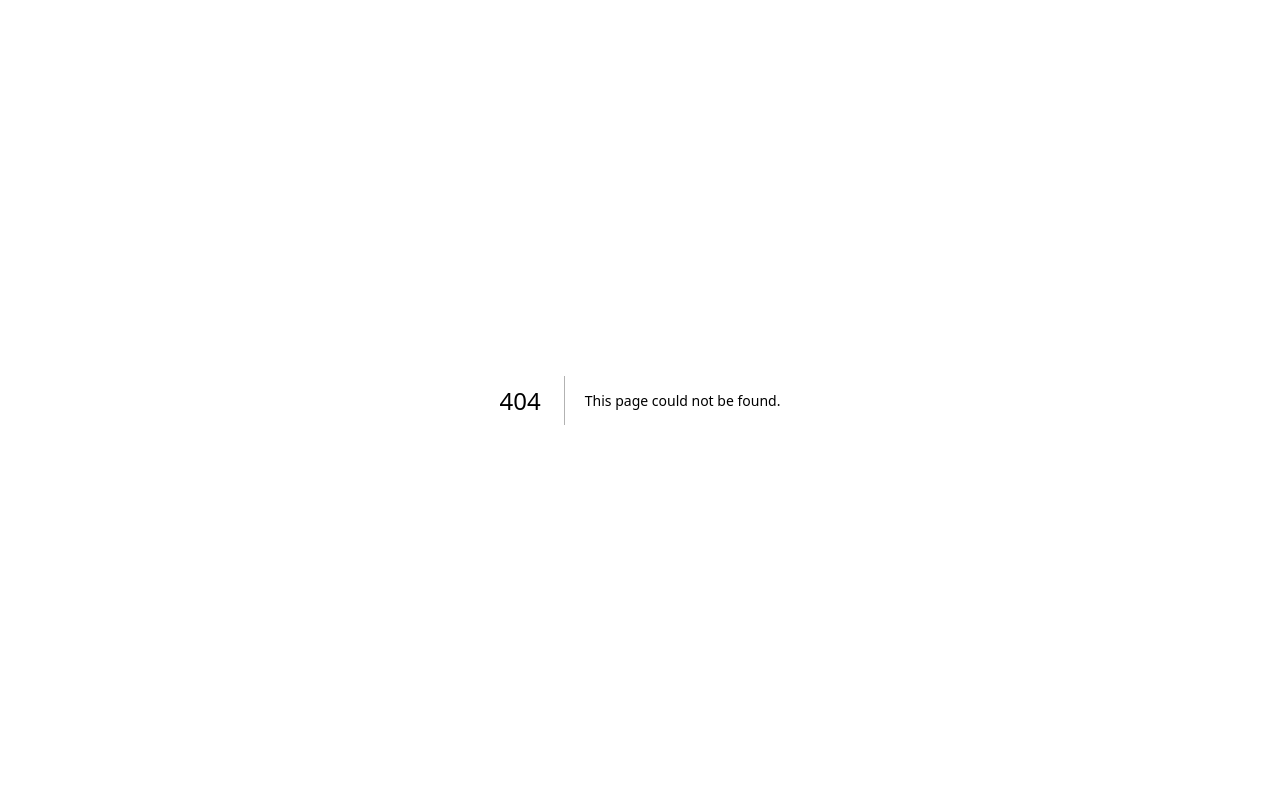
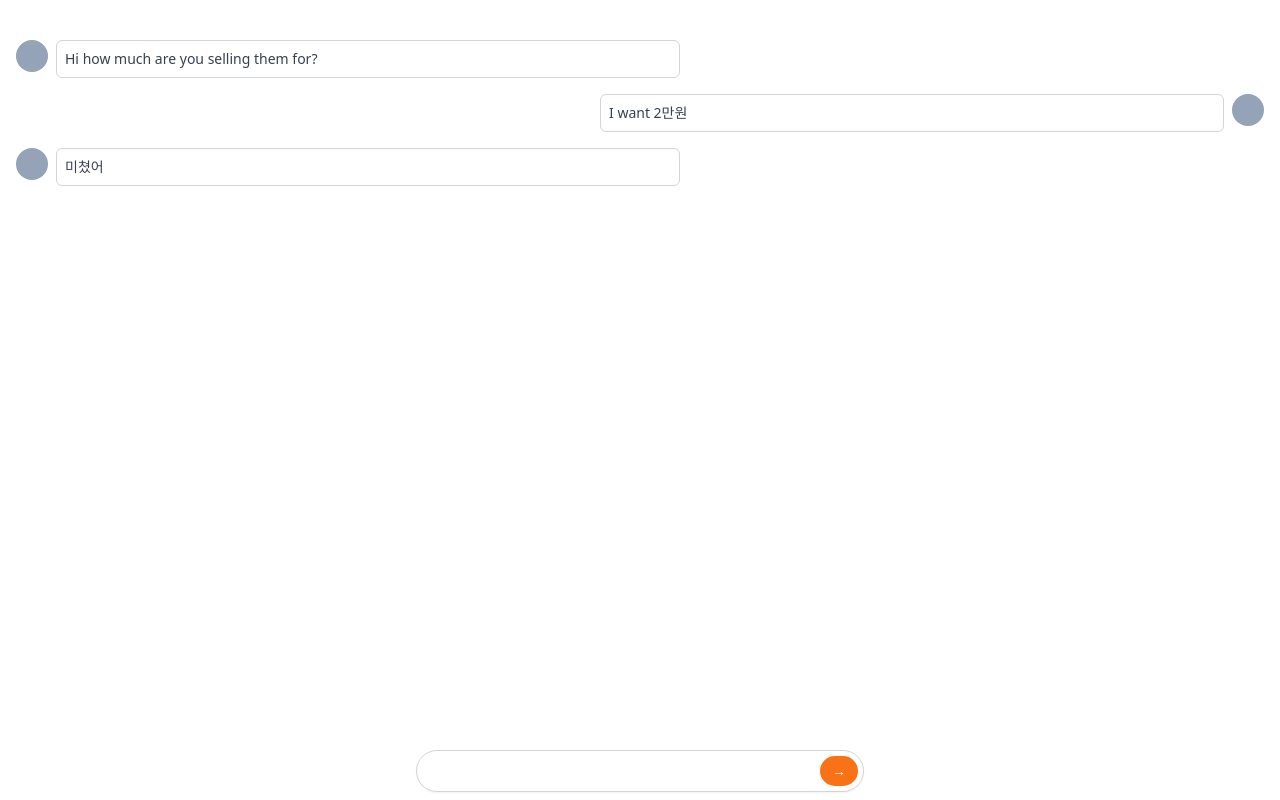
Before and after one commit to whansoo/carrot-market, a Next.js app: page /chats/0 in a window 1280 px wide. Before the commit this address had no page. Built offline with nearby package versions, Linux system fonts and the light colour scheme.

Commit message:
feat: Chat page 레이아웃

```diff
--- /dev/null
+++ b/pages/chats/[id].tsx
@@ -0,0 +1,35 @@
+
+
+
+export default function ChatDetail() {
+    return (
+        <div className="py-10 px-4 space-y-4">
+          <div className="flex items-start space-x-2">
+            <div className="w-8 h-8 rounded-full bg-slate-400"/>
+            <div className="w-1/2 text-sm text-gray-700 p-2 border border-gray-300 rounded-md">
+                <p>Hi how much are you selling them for?</p>
+            </div>
+          </div>
+          <div className="flex flex-row-reverse items-start space-x-2 space-x-reverse">
+            <div className="w-8 h-8 rounded-full bg-slate-400"/>
+            <div className="w-1/2 text-sm text-gray-700 p-2 border border-gray-300 rounded-md">
+                <p>I want 2만원</p>
+            </div>
+          </div>
+          <div className="flex items-start space-x-2">
+            <div className="w-8 h-8 rounded-full bg-slate-400"/>
+            <div className="w-1/2 text-sm text-gray-700 p-2 border border-gray-300 rounded-md">
+                <p>미쳤어</p>
+            </div>
+          </div>
+          <div className="fixed w-full mx-auto max-w-md bottom-2 inset-x-0">
+            <div className="flex relative items-center">
+              <input type="text" className="shadow-sm rounded-full w-full border-gray-300 pr-12 focus:ring-orange-500 focus:outline-none focus:border-orange-500"/>
+              <div className="absolute inset-y-0 flex py-1.5 pr-1.5 right-0">
+                <button className="flex focus:ring-2 focus:ring-offset-2 focus:ring-orange-500 items-center bg-orange-500 rounded-full px-3 hover:bg-orange-600 text-sm text-white">&rarr;</button>
+              </div>
+            </div>
+          </div>
+        </div>
+      );
+}
--- /dev/null
+++ b/pages/chats/index.tsx
@@ -0,0 +1,18 @@
+
+
+export default function Chats() {
+    return (
+        <div className="py-10 divide-y-[1px]">
+            {[1, 2, 3, 4, 5].map((_, i) => (
+                <div key={i} className="flex px-4 cursor-pointer py-3 items-center space-x-3">
+              <div className="w-10 h-10 rounded-full bg-slate-300"/>
+              <div>
+                <p className="text-gray-700">Steve Jebs</p>
+                <p className="text-sm text-gray-500">내일 오후 2시에 만나요</p>
+              </div>
+            </div>
+            ))}
+
+        </div>
+    )
+}
```
